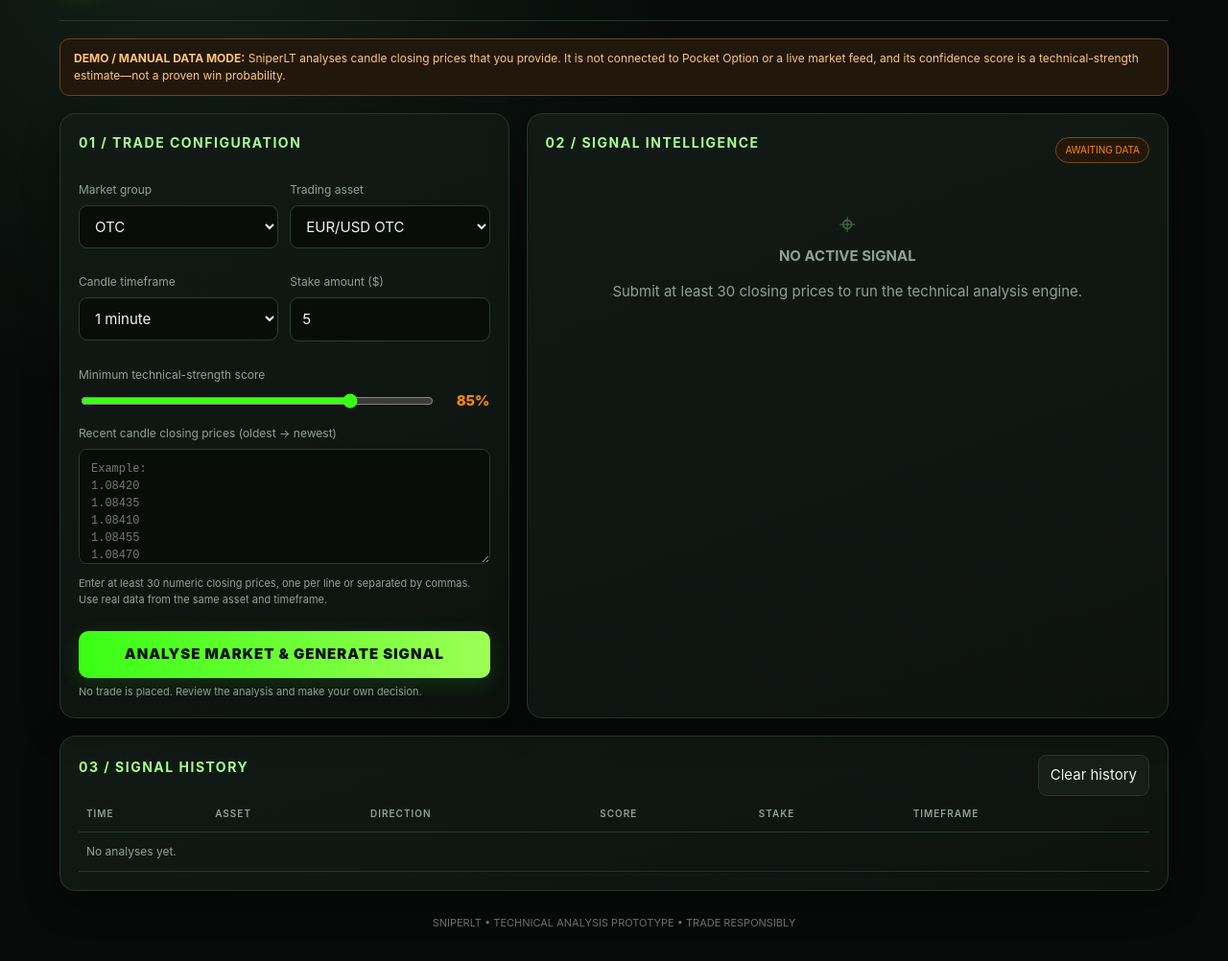
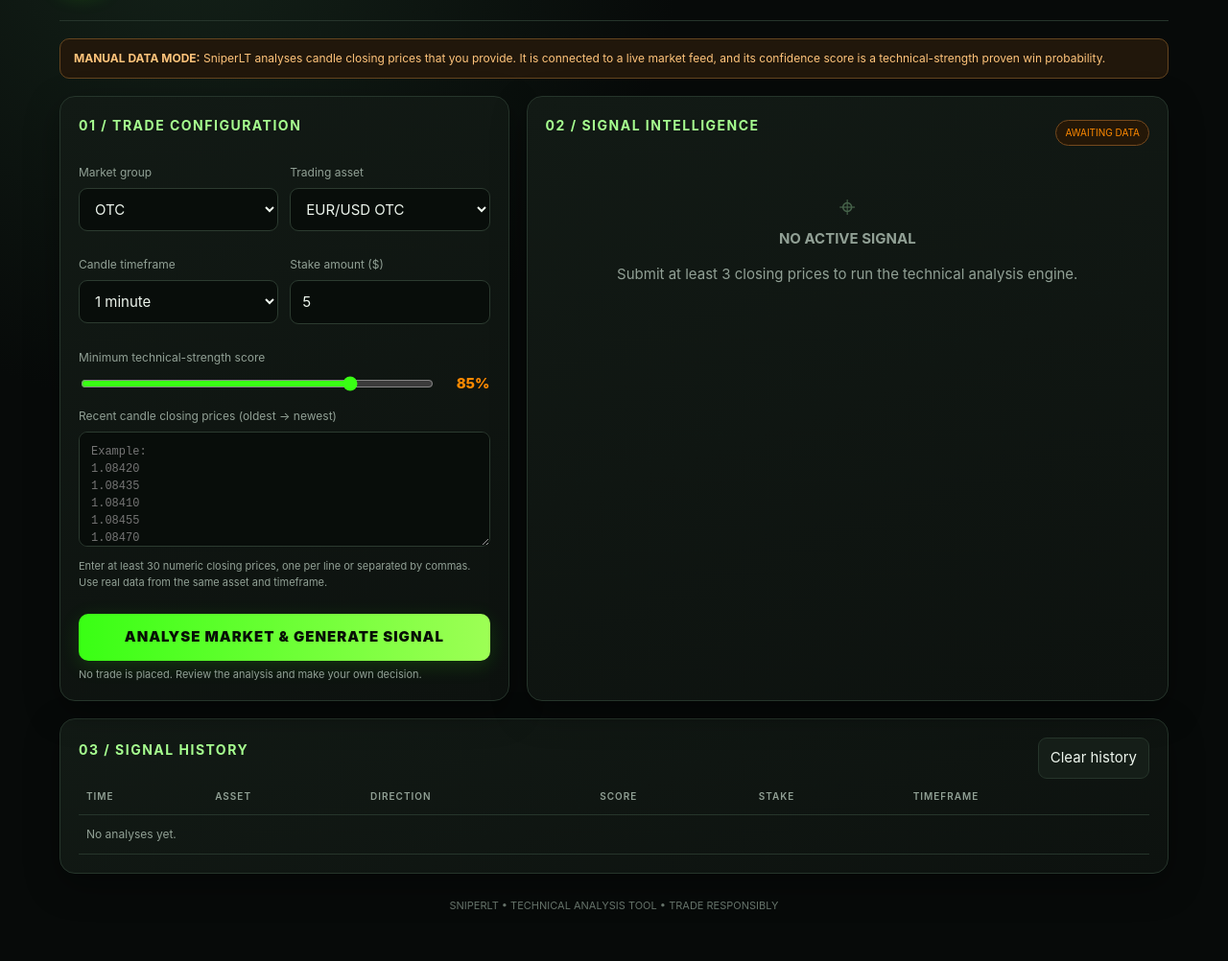
Before and after one commit to Moses-11/SniperLT, a plain HTML site: page index.html in a window 1280 px wide. Shown: the part 96-1098 px from the top of the page at 96% size. Drawn offline with Linux system fonts and the light colour scheme.

Commit message:
Update notice and footer text in index.html

```diff
--- a/index.html
+++ b/index.html
@@ -47,7 +47,7 @@ textarea{min-height:120px;resize:vertical;font-family:ui-monospace,monospace;fon
   <div class="status"><span class="dot"></span> LOCAL ANALYSIS MODE</div>
 </header>
 
-<div class="notice"><b>DEMO / MANUAL DATA MODE:</b> SniperLT analyses candle closing prices that you provide. It is not connected to Pocket Option or a live market feed, and its confidence score is a technical-strength estimate—not a proven win probability.</div>
+<div class="notice"><b>MANUAL DATA MODE:</b> SniperLT analyses candle closing prices that you provide. It is connected to a live market feed, and its confidence score is a technical-strength proven win probability.</div>
 
 <div class="grid">
 <section class="panel">
@@ -69,7 +69,7 @@ textarea{min-height:120px;resize:vertical;font-family:ui-monospace,monospace;fon
 <section class="panel">
   <div class="result-top"><h2>02 / Signal intelligence</h2><span class="pill" id="signalState">AWAITING DATA</span></div>
   <div id="result">
-    <div class="empty"><div class="cross">⌖</div><b>NO ACTIVE SIGNAL</b><p>Submit at least 30 closing prices to run the technical analysis engine.</p></div>
+    <div class="empty"><div class="cross">⌖</div><b>NO ACTIVE SIGNAL</b><p>Submit at least 3 closing prices to run the technical analysis engine.</p></div>
   </div>
 </section>
 </div>
@@ -78,7 +78,7 @@ textarea{min-height:120px;resize:vertical;font-family:ui-monospace,monospace;fon
   <div class="history-head"><h2>03 / Signal history</h2><button class="secondary" id="clear">Clear history</button></div>
   <div class="table-wrap"><table><thead><tr><th>Time</th><th>Asset</th><th>Direction</th><th>Score</th><th>Stake</th><th>Timeframe</th></tr></thead><tbody id="historyBody"><tr><td colspan="6" class="wait">No analyses yet.</td></tr></tbody></table></div>
 </section>
-<div class="footer">SNIPERLT • TECHNICAL ANALYSIS PROTOTYPE • TRADE RESPONSIBLY</div>
+<div class="footer">SNIPERLT • TECHNICAL ANALYSIS TOOL • TRADE RESPONSIBLY</div>
 </div>
 <script src="app.js"></script>
 </body>
```
